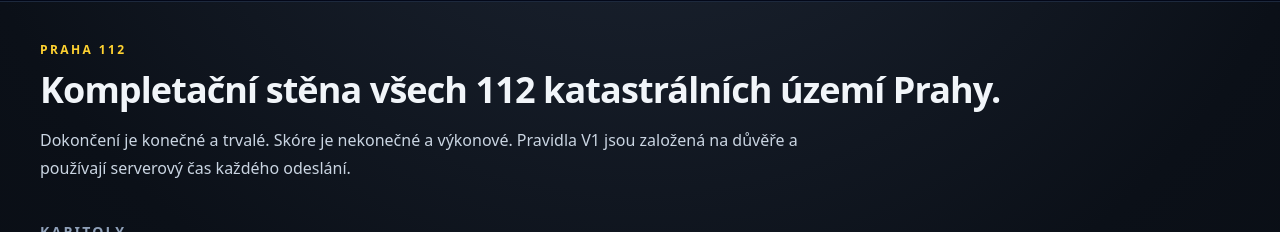
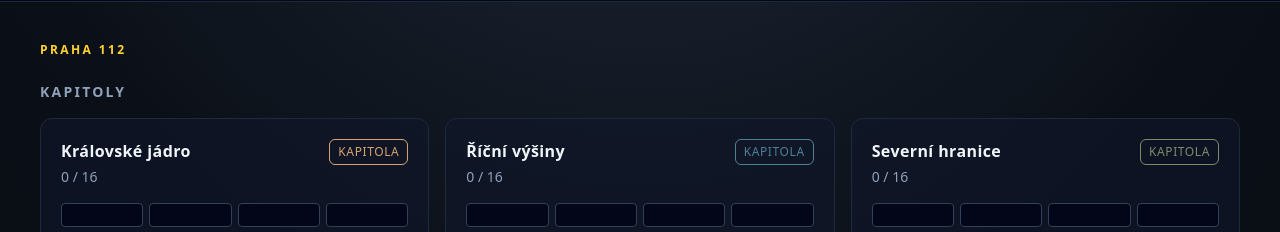
Before and after one commit to maxnesss/praha211, a Next.js app: page /overview in a window 1280 px wide. Shown: the part 324-556 px from the top of the page. Built offline with nearby package versions, Linux system fonts and the light colour scheme; no server answers; the database is empty; sample sign-in values are in the browser's storage.

Commit message:
Remove overview hero heading and intro copy

```diff
--- a/app/overview/page.tsx
+++ b/app/overview/page.tsx
@@ -24,16 +24,8 @@ export default async function OverviewPage() {
         <p className="text-xs font-semibold uppercase tracking-[0.2em] text-amber-300">
           Praha 112
         </p>
-        <h1 className="mt-3 text-3xl font-semibold tracking-tight sm:text-4xl">
-          Kompletační stěna všech 112 katastrálních území Prahy.
-        </h1>
-        <p className="mt-4 max-w-3xl text-sm leading-7 text-slate-300 sm:text-base">
-          Dokončení je konečné a trvalé. Skóre je nekonečné a výkonové.
-          Pravidla V1 jsou založená na důvěře a používají serverový čas každého
-          odeslání.
-        </p>
 
-        <div className="mt-10">
+        <div className="mt-6">
           <h2 className="text-sm font-semibold uppercase tracking-[0.16em] text-slate-400">
             Kapitoly
           </h2>
```
